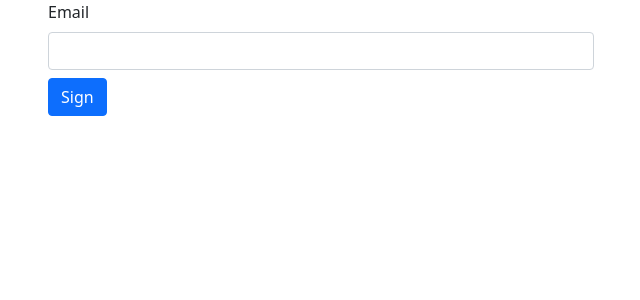
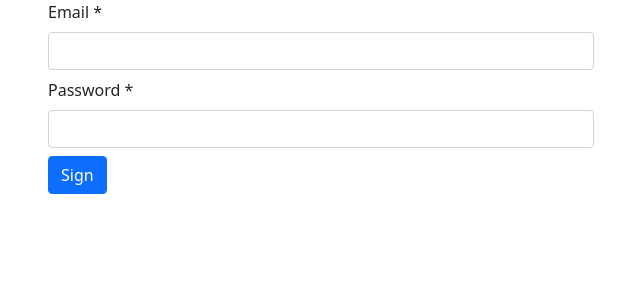
Before and after one commit to anand20-eng/reactp, a React (Create React App) app: page / in a window 1280 px wide. Shown: the top 300 px of the page, without its empty margins (34-674 px from the left). Built offline with nearby package versions, Linux system fonts and the light colour scheme.

Commit message:
password validation done

```diff
--- a/src/component/Login.jsx
+++ b/src/component/Login.jsx
@@ -10,18 +10,23 @@ import '../component/main.css';
 
 const Login = () => {
   const loginSchema = Yup.object().shape({
-    emailId: Yup.string().email('enter proper email').required('Email is required')
+    emailId: Yup.string().email('enter proper emailId').max(255).required('Email is required'),
+    password:Yup.string().min(6).required('Password is required')
   });
 
   const handleOnSubmit = (credentials) => {
-    console.log('emailId --', credentials);
+    console.log('user --', credentials);
+
   };
 
   return (
     <Formik
-      initialValues={{ emailId: '' }}
+      initialValues={{ emailId: '',
+        password: '',
+        roleName: 'user' }}
       onSubmit={handleOnSubmit}
-      validationSchema={loginSchema}>
+      validationSchema={loginSchema}
+    >
       {
         ({
           handleSubmit,
@@ -36,7 +41,7 @@ const Login = () => {
             <Form noValidate onSubmit={handleSubmit}>
               <Row className="mb-2">
                 <FormGroup as={Col} md="6" controlId="validationFormik01">
-                  <FormLabel>Email</FormLabel>
+                  <FormLabel>Email *</FormLabel>
                   <FormControl
                     type="email"
                     name="emailId"
@@ -50,6 +55,21 @@ const Login = () => {
                   {errors.emailId && <FormText className="errors">{errors.emailId}</FormText>}
                 </FormGroup>
               </Row>
+              <Row className="mb-2">
+                <FormGroup as={Col} md="6" controlId="validationFormik01">
+                  <FormLabel>Password *</FormLabel>
+                  <FormControl
+                    type="password"
+                    name="password"
+                    value={values.password}
+                    onChange={handleChange}
+                    onBlur={handleBlur}
+                    isValid={touched.password && !errors.password}
+                    isInvalid={errors.password}
+                  />
+                  {errors.password && <FormText className="errors">{errors.password}</FormText>}
+                </FormGroup>
+              </Row>
               <Button disabled={!isValid} type='submit'>Sign</Button>
             </Form>
           </Container>
```
